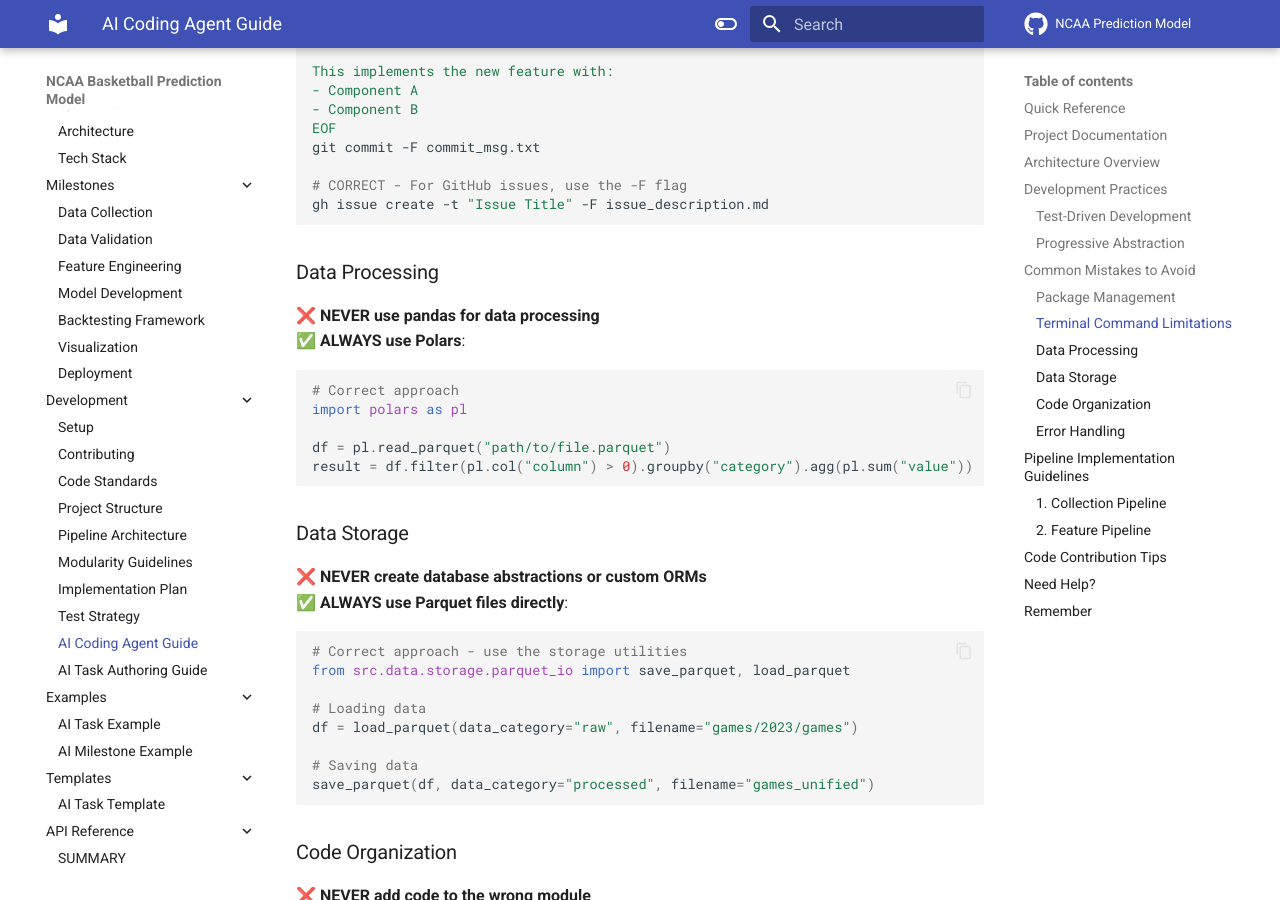
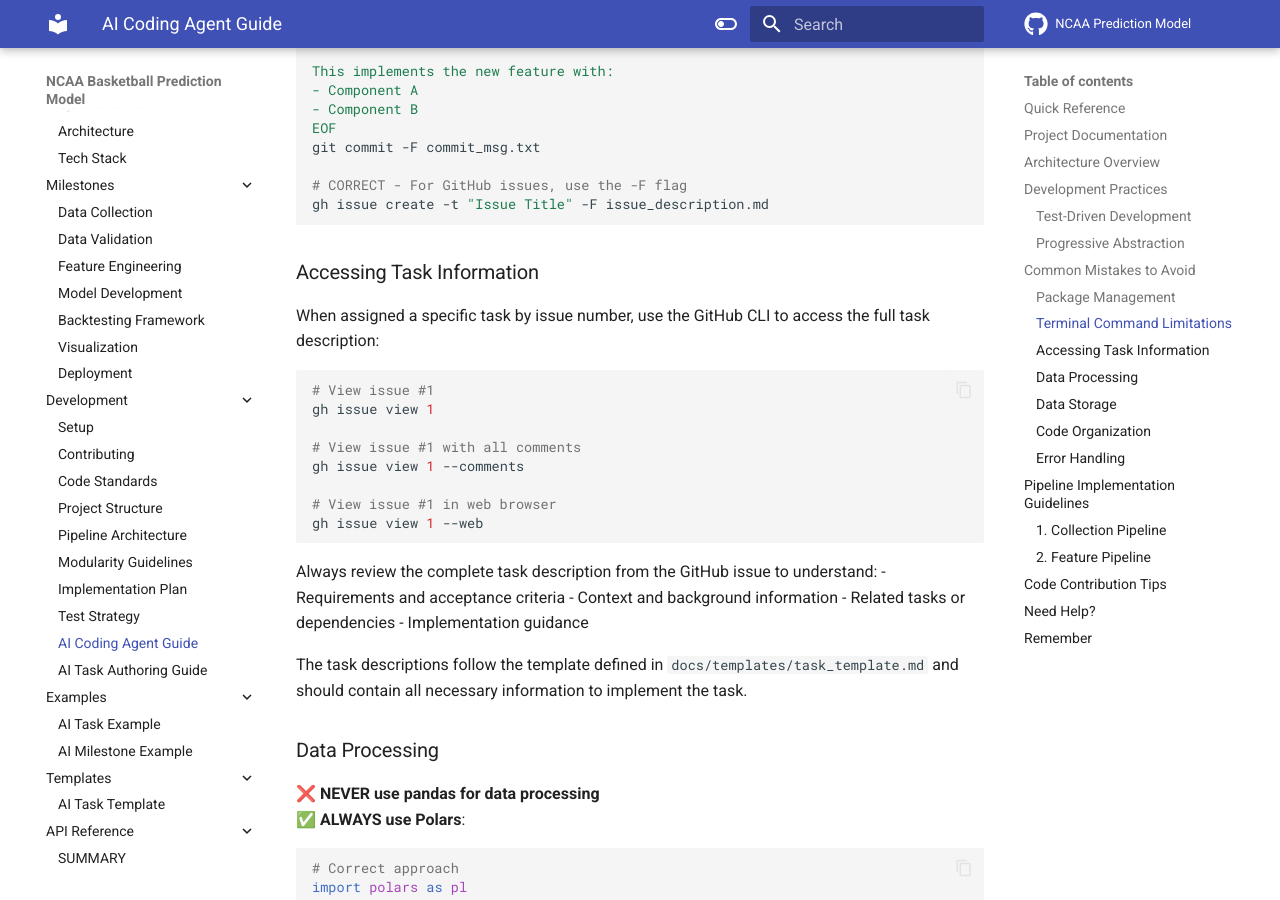
Before and after one commit to tim-mcdonnell/ncaa-prediction-model, an MkDocs documentation site: the page built from docs/development/ai-coding-agent-guide.md, in a window 1280 px wide and 900 px high, scrolled down 2735 px. Built offline with MkDocs 1.6.1 and Material for MkDocs 9.7.7, drawn with Linux system fonts in a browser that asks for light colours; comment, search, counter and statistics services are not loaded.

Commit message:
Add GitHub CLI task access guide to AI coding agent documentation
Enhance developer workflow documentation by:
- Adding section on accessing GitHub issue details via CLI
- Providing example commands for viewing issue information
- Emphasizing importance of reviewing complete task descriptions
- Referencing task template documentation

````diff
--- a/docs/development/ai-coding-agent-guide.md
+++ b/docs/development/ai-coding-agent-guide.md
@@ -113,6 +113,29 @@ git commit -F commit_msg.txt
 gh issue create -t "Issue Title" -F issue_description.md
 ```
 
+### Accessing Task Information
+
+When assigned a specific task by issue number, use the GitHub CLI to access the full task description:
+
+```bash
+# View issue #1
+gh issue view 1
+
+# View issue #1 with all comments
+gh issue view 1 --comments
+
+# View issue #1 in web browser
+gh issue view 1 --web
+```
+
+Always review the complete task description from the GitHub issue to understand:
+- Requirements and acceptance criteria
+- Context and background information
+- Related tasks or dependencies
+- Implementation guidance
+
+The task descriptions follow the template defined in `docs/templates/task_template.md` and should contain all necessary information to implement the task.
+
 ### Data Processing
 
 ❌ **NEVER use pandas for data processing**
````
